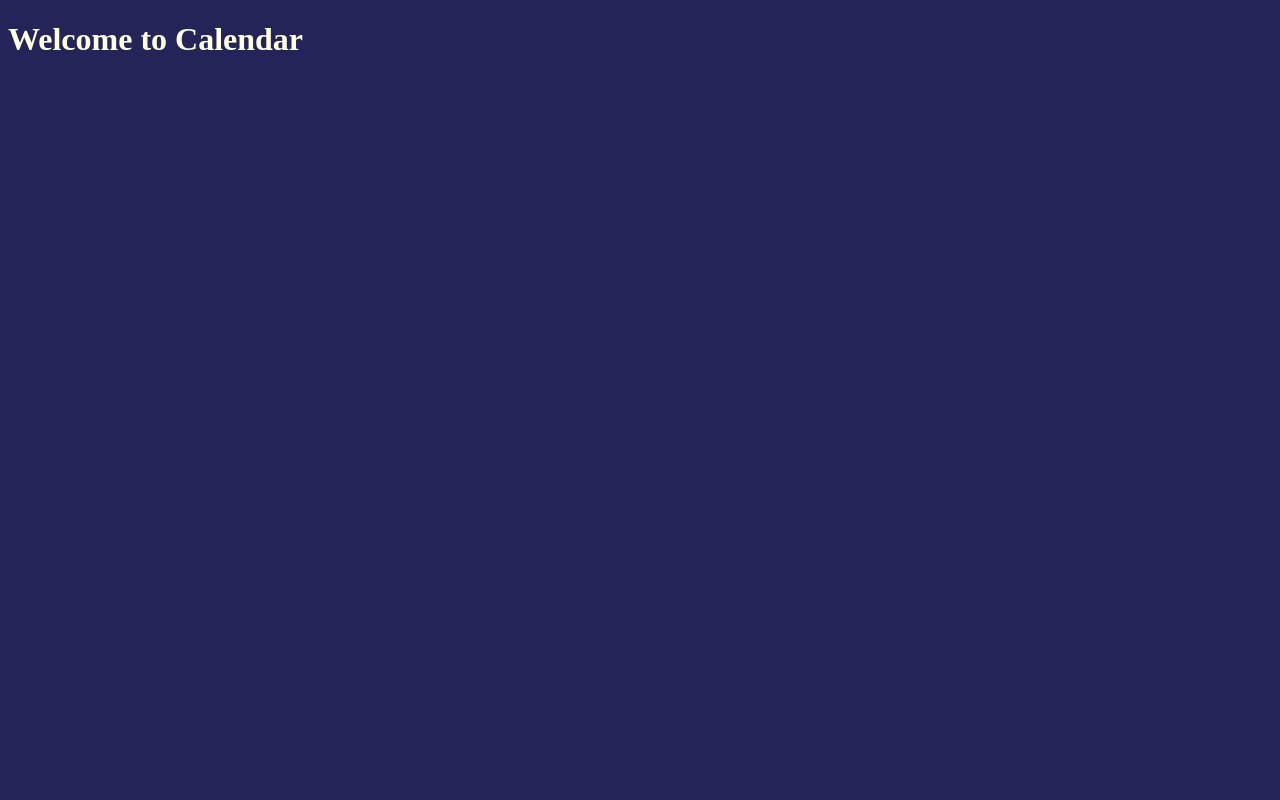
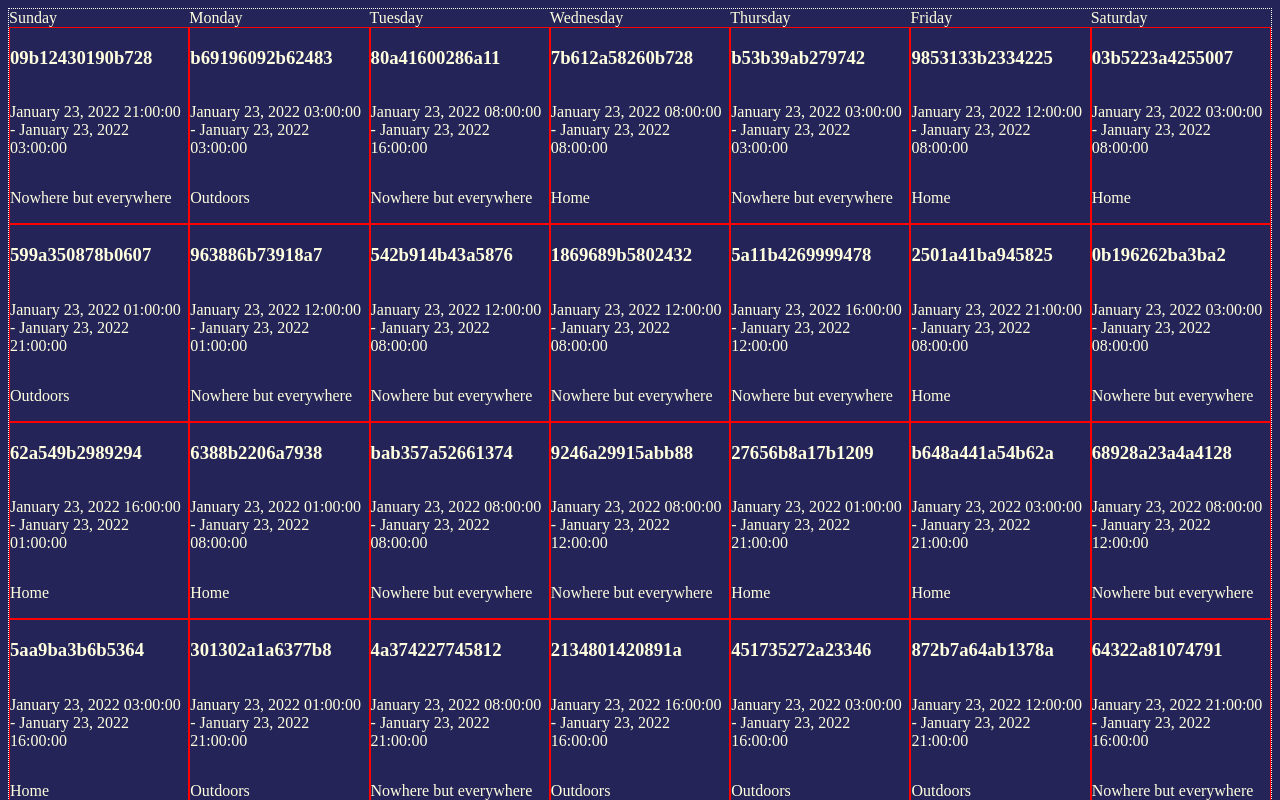
Before and after one commit to Codesmith-Scratch-Project/Calendar, a React app: page / in a window 1280 px wide. Shown: the top 800 px of the page. Built offline with nearby package versions, Linux system fonts and the light colour scheme.

Commit message:
calendar stuff

```diff
--- a/client/App.jsx
+++ b/client/App.jsx
@@ -1,9 +1,26 @@
 import React from 'react';
 import ReactDOM from 'react-dom';
 import './style.css'
+import Calendar from './components/Calendar.jsx';
+import Event from './components/Event.jsx';
+import Day from './components/Day.jsx';
+import New from './components/test.jsx';
 
 
+// eventID: 1,
+// userID: 123,
+// username: "mk",
+// name: "Coffee Break",
+// timeStart: dates.coffee.start,
+// timeEnd: dates.coffee.end,
+// details: 'pop a caffeine pill and take a nap',
+// location: 'home',
 
+/**
+ *  Main App component to hook onto html
+ *
+ *
+ */
 
 class App extends React.Component {
   constructor(props) {
@@ -11,8 +28,15 @@ class App extends React.Component {
   }
 
 
+// should render NavContainer and MainContainer
   render() {
-    return <h1>Welcome to Calendar</h1>;
+    return (
+      <div>
+        <Calendar />
+        {/* <Day /> */}
+        {/* <Event name={'Coffee'} timeStart={'January 29, 2022 02:00:00'} timeEnd={'January 29, 2022 03:00:00'} location={'home'} /> */}
+      </div>
+    );
   }
 }
 
--- a/client/components/Calendar.jsx
+++ b/client/components/Calendar.jsx
@@ -1,29 +1,81 @@
 import React from 'react';
+import Day from './Day.jsx';
 
+/**
+* Calendar Component - will be a child of MainContainer
+*   Stateful component displaying days of the week
+*   props: {events}
+*
+*   children: Day
+*/
+
+
+// mock data
+// Jan 23 (sunday) - Jan 29 (saturday)
+// const dates = {
+//   coffee: {
+//     start: new Date('January 29, 2022 02:00:00'),
+//     end: new Date('January 29, 2022 03:00:00')
+//   },
+//   coding: {
+//     start: new Date('January 29, 2022 03:00:00'),
+//     end: new Date('January 29, 2022 04:30:00')
+//   }
+// }
+
+// events: [
+//   {
+//     eventID: 1,
+//     userID: 123,
+//     username: "mk",
+//     name: "Coffee Break",
+//     timeStart: dates.coffee.start,
+//     timeEnd: dates.coffee.end,
+//     details: 'pop a caffeine pill and take a nap',
+//     location: 'home',
+//   },
+//   {
+//     eventID: 2,
+//     userID: 123,
+//     username: "mk",
+//     name: "Coding Grind",
+//     timeStart: dates.coding.start,
+//     timeEnd: dates.coding.end,
+//     details: 'gotta work on react components',
+//     location: 'home',
+//   },
+// ]
 
 class Calendar extends React.Component {
   constructor(props) {
     super(props);
     this.state = {
         // currentWeek: this.props.currentWeek
-        // ...
     };
     this.dayNames = ['Sunday', 'Monday', 'Tuesday', 'Wednesday', 'Thursday', 'Friday', 'Saturday'];
     this.shortDayNames = ['Sun', 'Mon', 'Tue', 'Wed', 'Thu', 'Fri', 'Sat'];
   }
 
 // { currentWeek } = props
+// for (let i = 0; i < 7; i++) {
+//   days.push(<Day key={i} id={i} name={dayNames[i]} />)
+// }
 
   render() {
+    const days = [];
 
     for (let i = 0; i < 7; i++) {
-      days.push(<Day key={i} id={i} name={dayNames[i]} />)
+      days.push(<Day name={this.dayNames[i]}/>);
     }
+    return (
 
-    <div className="day">
+      <div className="calendar">
         {days}
-    </div>
-
+        {/* <Day name={"sunday"}/>
+        <Day name={"monday"}/>
+        <Day name={"tuesday"}/> */}
+      </div>
+    )
   }
 }
 
--- a/client/components/Day.jsx
+++ b/client/components/Day.jsx
@@ -0,0 +1,76 @@
+import React from 'react';
+import Event from './Event.jsx';
+
+/**
+* Day Component - will be a child of Calendar
+*   Presentation component that renders a list of events on a given day
+*   props: {key, id, name, events}
+*
+*   children: Event
+*/
+
+function randomString() {
+    return (Math.random() + 1).toString(12).substring(2);
+}
+
+// Jan 23 (sunday) - Jan 29 (saturday)
+function randomDate() {
+    // const days = ['January 23, 2022', 'January 24, 2022', 'January 25, 2022',
+    //  'January 26, 2022', 'January 27, 2022', 'January 28, 2022', 'January 29, 2022'];
+     const days = ['January 23, 2022'];
+    const times = ['01:00:00', '03:00:00', '08:00:00', '12:00:00', '16:00:00', '21:00:00'];
+    // return `${days[Math.floor(Math.random() * days.length)]} ${times[Math.floor(Math.random() * times.length)]}`;
+    return `${days[0]} ${times[Math.floor(Math.random() * times.length)]}`;
+}
+
+function randomLocation() {
+    let roll = Math.random();
+    if (roll < .3) {
+        return 'Outdoors';
+    } else if (roll < .6) {
+        return 'Home';
+    } else {
+        return 'Nowhere but everywhere';
+    }
+}
+
+function randomEventGen() {
+    const events = [];
+    const amount = 5;
+    for (let i = 0; i < amount; i++) {
+        events.push({
+            name: randomString(),
+            timeStart: randomDate(),
+            timeEnd: randomDate(),
+            location: randomLocation()
+        })
+    }
+    console.log(events);
+    return events;
+}
+
+
+
+const Day = (props) => {
+    const {key, id, name, events} = props;
+
+    const eventMaker = (event) => {
+        return <Event
+            {...event}
+        />
+    }
+
+    const eventComponents = randomEventGen().map((event) => eventMaker(event));
+
+    return (
+        <div className="day">
+            {name}
+            {/* <Event name={'Coffee'} timeStart={'January 29, 2022 02:00:00'} timeEnd={'January 29, 2022 03:00:00'} location={'home'} />
+            <Event name={'something'} timeStart={'January 29, 2022 03:00:00'} timeEnd={'January 29, 2022 04:00:00'} location={'work'} />
+            <Event name={'Coding'} timeStart={'January 29, 2022 06:00:00'} timeEnd={'January 29, 2022 07:00:00'} location={'home'} /> */}
+            {eventComponents}
+        </div>
+    )
+}
+
+export default Day;
--- a/client/components/Event.jsx
+++ b/client/components/Event.jsx
@@ -1 +1,35 @@
 import React from 'react';
+import Calendar from './Calendar.jsx';
+
+/**
+* Event Component - will be a child of Day
+*   Presentation component display event data, (name )
+*   props: {userID, username, name, timeStart, timeEnd, details, location}
+*
+*/
+
+// render() {
+//     return (
+//       <div>
+//         <Calendar />
+//         {/* <Day /> */}
+//         {/* <Event name={'Coffee'} timeStart={'January 29, 2022 02:00:00'} timeEnd={'January 29, 2022 03:00:00'} location={'home'} /> */}
+//       </div>
+//     );
+//   }
+
+const Event = (props) => {
+    const { userID, username, name, timeStart, timeEnd, details, location } = props;
+    // need to convert timeStart and timeEnd?
+
+    return (
+        <div className="event">
+            <h3>{name}</h3>
+            <p>{timeStart} - {timeEnd} </p>
+            <p>{location}</p>
+        </div>
+    )
+
+}
+
+export default Event;
--- /dev/null
+++ b/client/components/test.jsx
@@ -0,0 +1,37 @@
+import React, { useEffect } from 'react';
+
+const New = props => {
+
+    // const btn = useRef(null);
+
+    let handleSubmit = (event) => {
+        event.preventDefault();
+        console.log('asd');
+    }
+
+
+    // useEffect( () => {
+    //     console.log('in useeffect');
+
+
+    // }, [btn])
+    return (
+        <div>
+            <button onClick={() => console.log('sdsd')}>
+
+            </button>
+            {/* <form onSubmit={handleSubmit}> */}
+                {/* <label>
+                Name:
+                <input
+                    type="input"
+                    name="name"
+                />
+                </label> */}
+                {/* <button type="submit">click</button> */}
+            {/* </form> */}
+        </div>
+    )
+}
+
+export default New;
--- a/client/index.html
+++ b/client/index.html
@@ -3,9 +3,8 @@
 <head>
     <meta charset="UTF-8">
     <title>Calendar</title>
-</script></head>
+</head>
   <body>
     <main id="root"></main>
-    <script src="bundle.js" type="text/javascript"></script>
   </body>
 </html>
--- a/client/style.css
+++ b/client/style.css
@@ -2,3 +2,20 @@ body {
     background-color: rgb(36, 36, 88);
     color: lightyellow;
 }
+
+.calendar {
+    border: 1px white dotted;
+    display: flex;
+    flex-direction: row;
+}
+
+.day {
+    display: flex;
+    flex-direction: column;
+}
+
+.event {
+    display: flex;
+    flex-direction: column;
+    border: 1px red solid;
+}
```
Also changed, not shown: 1 other file (tests, documents, lock files or other folders).
